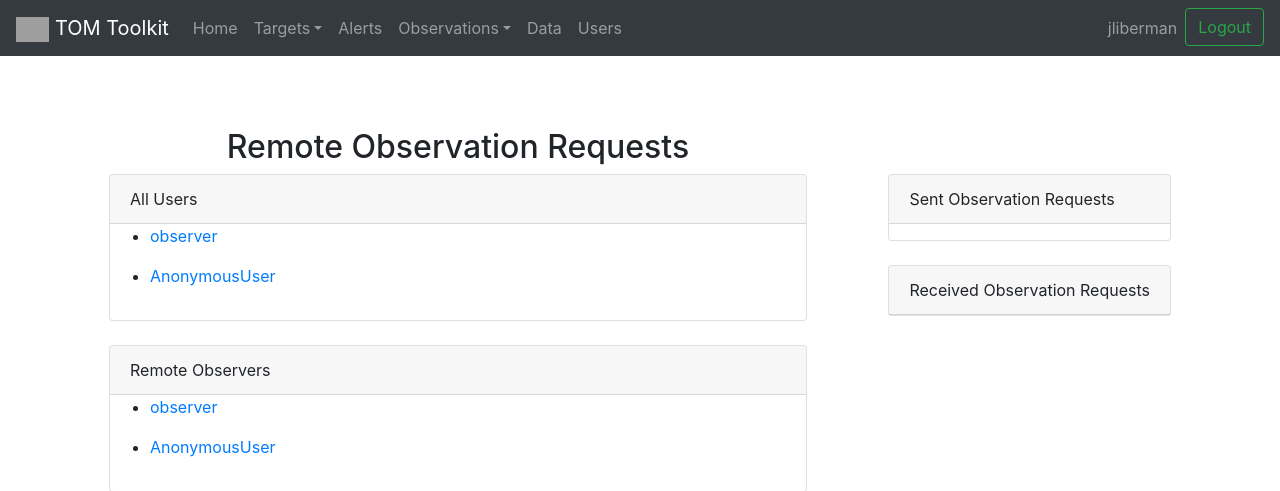
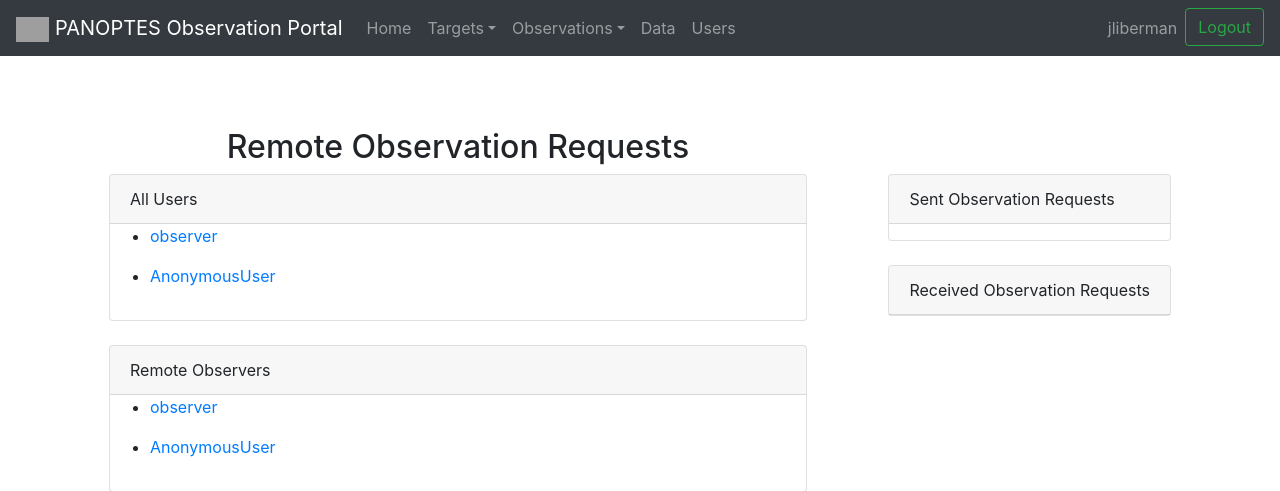
Before and after one commit to panoptes/panoptes-tom, a Django app: a page that uses templates/tom_common/base.html in a window 1280 px wide. Shown: the top 491 px of the page. Run offline with Django 3.2, Linux system fonts and the light colour scheme; a user stored in the database is signed in; data comes from the database, SQL or seed files in the repository; some libraries are stand-ins or nearby versions; grey boxes are pictures that could not be loaded.

Commit message:
Updates the Navbar

```diff
--- a/templates/tom_common/base.html
+++ b/templates/tom_common/base.html
@@ -23,7 +23,7 @@
 <body>
     <nav class="navbar navbar-expand-md navbar-dark bg-dark fixed-top">
         <a class="navbar-brand" href="/"><img src="{% static 'tom_common/img/logo-color-cropped.png' %}"
-                class="img-fluid"> TOM Toolkit</a>
+                class="img-fluid"> PANOPTES Observation Portal</a>
         <button class="navbar-toggler" type="button" data-toggle="collapse" data-target="#navbarsExampleDefault"
             aria-controls="navbarsExampleDefault" aria-expanded="false" aria-label="Toggle navigation">
             <span class="navbar-toggler-icon"></span>
--- a/templates/tom_common/navbar_content.html
+++ b/templates/tom_common/navbar_content.html
@@ -22,9 +22,7 @@ For customization instructions, see tom_common/base.html
         </li>
     </ul>
 </li>
-<li class="nav-item {% if request.resolver_match.namespace == 'alerts' %}active{% endif %}">
-    <a class="nav-link" href="{% url 'alerts:list' %}">Alerts</a>
-</li>
+
 <li class="nav-item dropdown">
     <a class="nav-link dropdown-toggle" data-toggle="dropdown">Observations</a>
     <ul class="dropdown-menu">
```
